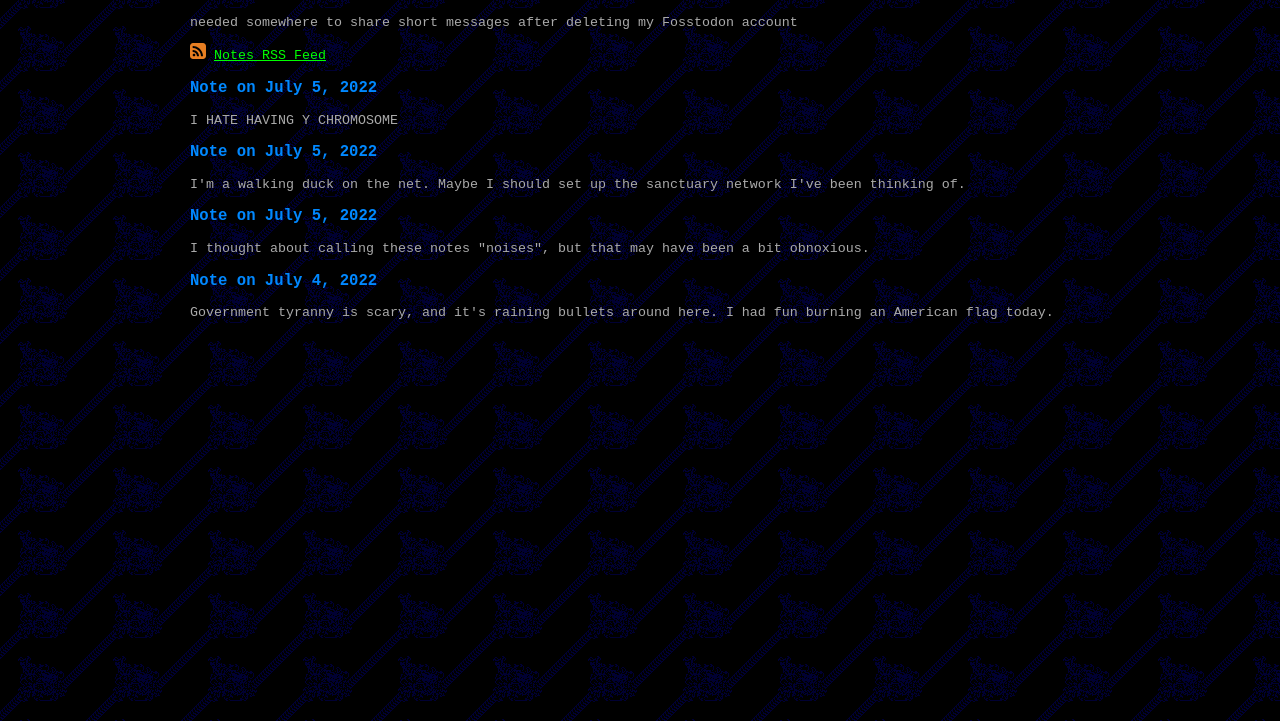
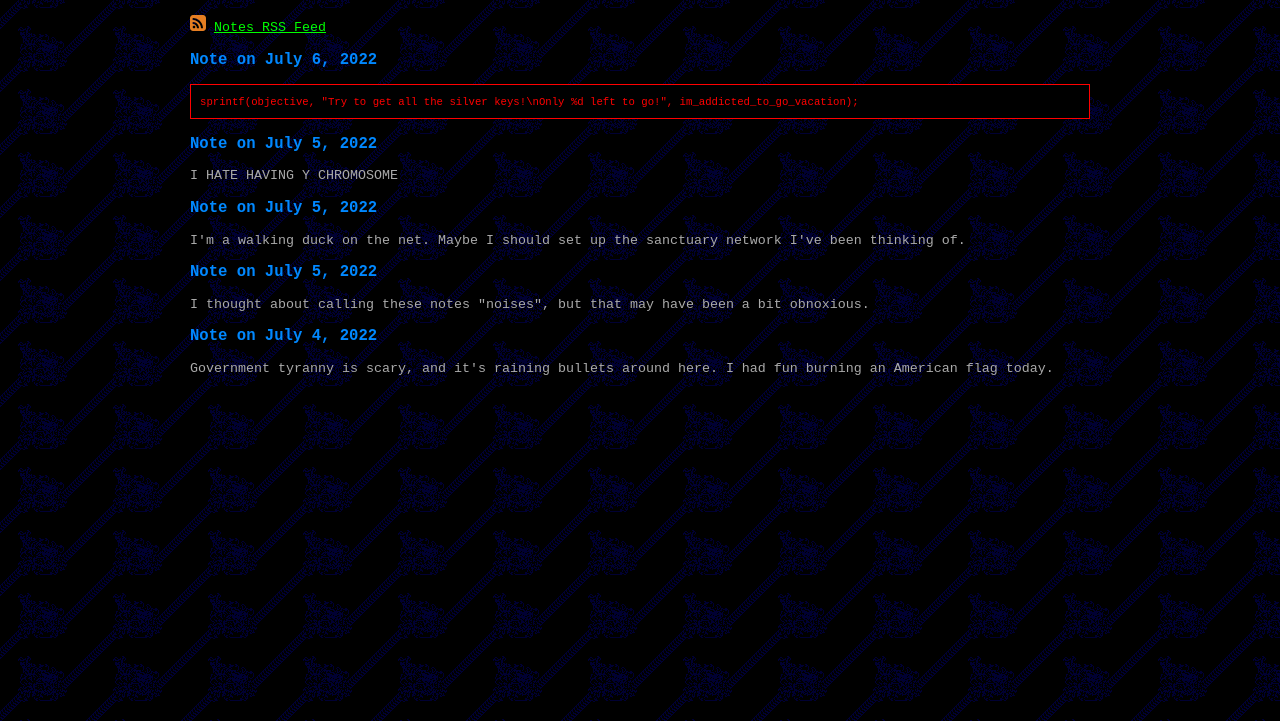
Before and after one commit to ClosedGL2/ClosedGL2.github.io, a plain HTML site: page notes/index.html in a window 1280 px wide. Shown: the part 79-800 px from the top of the page. Drawn offline with Linux system fonts and the light colour scheme.

Commit message:
07/06/22

```diff
--- a/css.css
+++ b/css.css
@@ -28,7 +28,8 @@ a:hover {
 
 pre {
 	background-color: #000;
-	padding: 10px;
+	padding: 9px;
+	border: 1px solid #f00;
 }
 
 code {
--- a/notes/index.html
+++ b/notes/index.html
@@ -15,9 +15,11 @@
 
 <h1>Notes</h1>
 
-<p>needed somewhere to share short messages after deleting my Fosstodon account</p>
+<p><img src="../pix/rss.svg" alt=""/> <a href="notesfeed.xml">Notes RSS Feed</a></p>
 
-<p><img src="../pix/rss.svg" alt=""/> <a href="notesfeed.xml">Notes RSS Feed</a></p>
+<h3>Note on July 6, 2022</h3>
+
+<pre><code>sprintf(objective, "Try to get all the silver keys!\nOnly %d left to go!", im_addicted_to_go_vacation);</code></pre>
 
 <h3>Note on July 5, 2022</h3>
 
```
Also changed, not shown: index.html (+1 -1 lines), notes/notesfeed.xml (+9 -0 lines).
